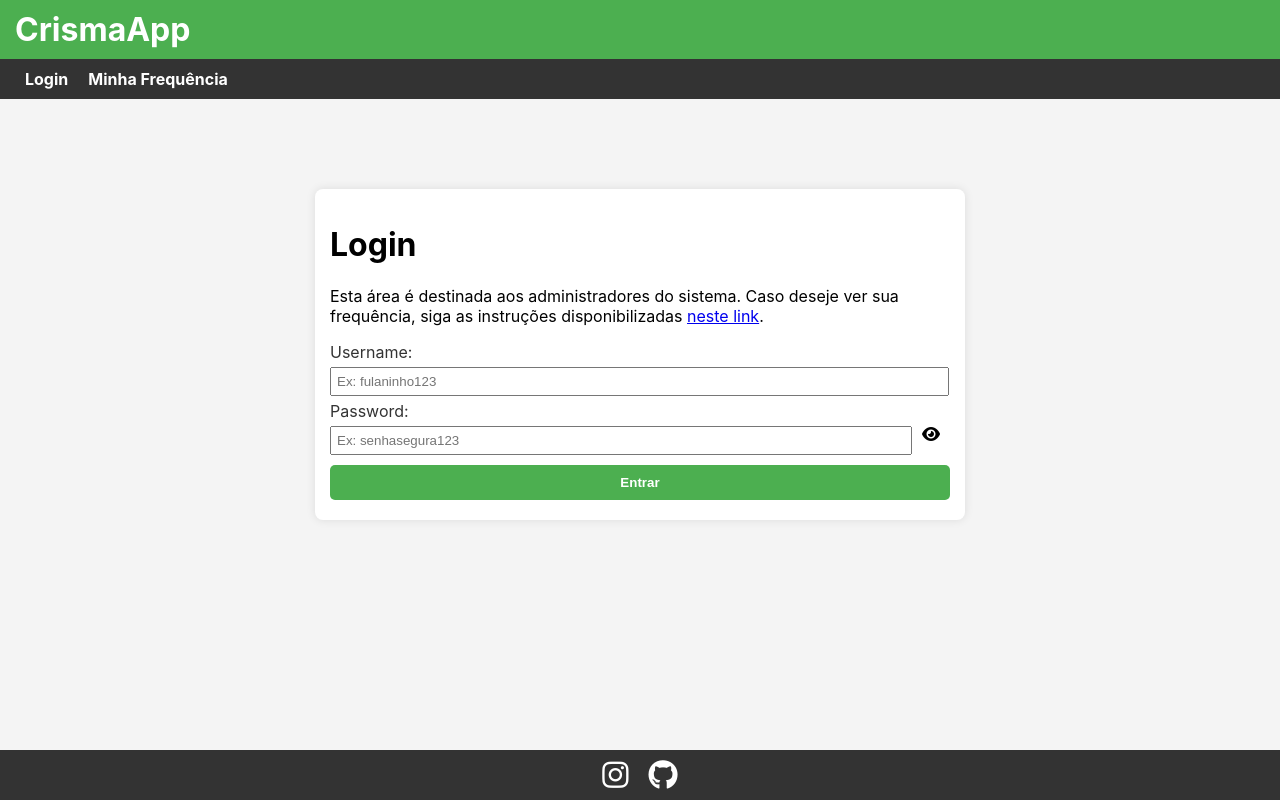
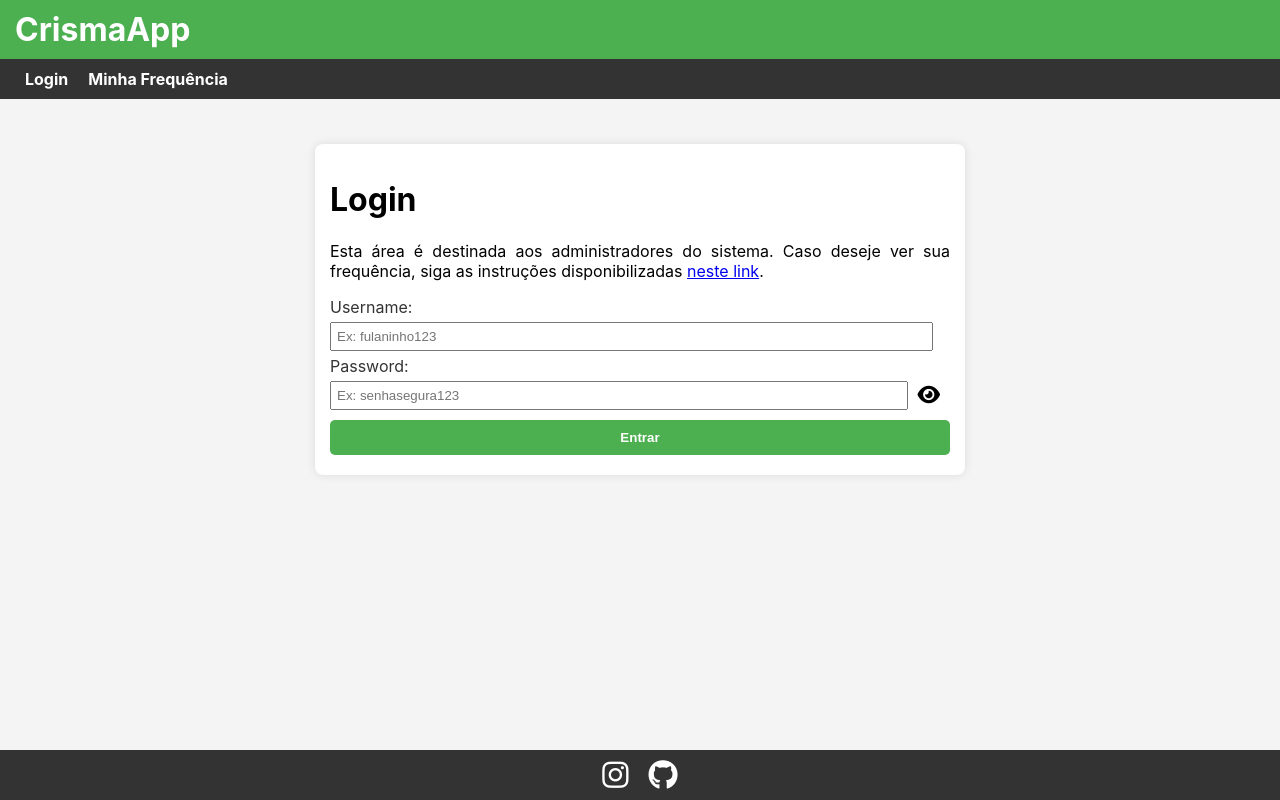
Before and after one commit to Felifelps/CrismaApp, a React (Create React App) app in the folder frontend/: page /login in a window 1280 px wide. Built offline with nearby package versions, Linux system fonts and the light colour scheme.

Commit message:
Some additions

```diff
--- a/frontend/src/assets/styles/Form.css
+++ b/frontend/src/assets/styles/Form.css
@@ -4,6 +4,10 @@ form {
 
 label {
     color: #333;
+}
+
+form p {
+    text-align: justify;
 }
 
 .button, input {
@@ -50,16 +54,18 @@ label {
     align-items: center;
 }
 
+form input {
+    width: 95%;
+}
+
 .input-group {
     display: flex;
-}
-
-.input-group input {
-    width: 95%;
 }
 
 .input-group span {
     margin: 5px 10px;
     cursor: pointer;
-    vertical-align: middle;
+    font-size: 20px;
+    align-content: center;
+    align-items: center;
 }
--- a/frontend/src/assets/styles/Main.css
+++ b/frontend/src/assets/styles/Main.css
@@ -4,6 +4,7 @@ main {
     justify-items: center;
     vertical-align: middle;
     margin: 45px auto;
+    margin-top: 0px;
     max-width: 650px;
     padding: 45px;
 }
--- a/frontend/src/pages/Home.tsx
+++ b/frontend/src/pages/Home.tsx
@@ -14,7 +14,7 @@ import Loading from "../components/Loading";
 
 import { getFlashMessage } from "../utils/getFlashMessages";
 import { getFrequencyByName } from "../services/getFrequencyByName";
-import { getFreq } from "../utils/localStorage";
+import { getFreq, removeFreq } from "../utils/localStorage";
 
 export default function Home() {
     const token = useToken().token;
@@ -24,17 +24,27 @@ export default function Home() {
     const [encontroTable, setEncontroTable] = useState<any[]>([]);
     //const [domingoTable, setDomingoTable] = useState([]);
 
+    function frequencyIcon(value: any) {
+        return <i className={'fa' + (value ? 's' : 'r') + ' fa-circle'}></i>
+    }
+
     function mountFrequencyTable() {
-        const data: any[] = [];
-        const localData = getFreq();
+        const dataEncontros: any[] = [];
+        let localData: any = getFreq();
         if (!localData) {
             return setEncontroTable([]);
         }
+        localData = JSON.parse(localData);
 
-
-
-        for (let encontro of Object.values(localData)) {
-
+        for (let encontro of localData['frequenciaencontro']) {
+            dataEncontros.push(
+                <tr>
+                    <td> {encontro.tema} </td>
+                    <td> {frequencyIcon(encontro.missed)} </td>
+                    <td> {frequencyIcon(encontro.justified)} </td>
+                    <td> {frequencyIcon(!encontro.missed && !encontro.justified)} </td>
+                </tr>
+            )
         }
 
         setEncontroTable([
@@ -49,7 +59,7 @@ export default function Home() {
                     </tr>
                 </thead>
                 <tbody>
-                    {data}
+                    {dataEncontros}
                 </tbody>
             </table>
         ]);
@@ -63,6 +73,7 @@ export default function Home() {
         setIsLoading(true);
         getFrequencyByName(name, () => {
             mountFrequencyTable();
+            removeFreq();
             setIsLoading(false);
             setFlashMessage(getFlashMessage());
         })
@@ -74,12 +85,14 @@ export default function Home() {
             {token ? <Navigate to='/crismandos' replace/> : <></>}
             <form onSubmit={handleSubmit} action='/'>
                 <h1> Minha frequência </h1>
-                <Loading active={isLoading} />
+
                 <FlashMessage />
+
                 <p>
                     Para ver sua frequência, digite seu nome completo no campo abaixo
                     (não esqueça os acentos).
                 </p>
+
                 <label>Nome: </label>
                 <input
                     type="text"
@@ -98,7 +111,9 @@ export default function Home() {
                 />
             </form>
 
-            {encontroTable}
+            {!isLoading ? encontroTable : null}
+
+            <Loading active={isLoading} />
 
         </Page>
     )
--- a/frontend/src/pages/UpdateCrismando.tsx
+++ b/frontend/src/pages/UpdateCrismando.tsx
@@ -1,6 +1,6 @@
 import UpdateObjectPage from "./UpdateObjectPage";
 
-import { getEncontros, getDomingos, getCrismandos } from "../utils/localStorage";
+import { getEncontros, getDomingos, getCrismandos, removeEncontros, removeDomingos } from "../utils/localStorage";
 import { getCrismandosData } from "../services/getData";
 import { updateCrismando } from "../services/updateObject";
 import { formatISODate } from "../utils/format";
@@ -32,6 +32,7 @@ export default function UpdateCrismando() {
             updateObjectFreqFunction={updateCrismandoFrequency}
             deleteObjectFunction={deleteCrismando}
             sortingFunction={sortByDateStringsAsc}
+            removeAsideDataFunction={() => removeEncontros() === removeDomingos()}
             freqDataOptions={{
                 "frequenciaencontro": {
                     listName: "Encontros",
--- a/frontend/src/pages/UpdateDomingo.tsx
+++ b/frontend/src/pages/UpdateDomingo.tsx
@@ -8,6 +8,7 @@ import { getDomingoFrequency } from "../services/getFrequency";
 import { updateDomingoFrequency } from "../services/updateFrequency";
 import { deleteDomingo } from "../services/deleteObject";
 import { sortByDateStringsAsc } from "../utils/sort";
+import { removeCrismandos } from "../utils/localStorage";
 
 
 export default function UpdateDomingo() {
@@ -30,6 +31,7 @@ export default function UpdateDomingo() {
             updateObjectFreqFunction={updateDomingoFrequency}
             deleteObjectFunction={deleteDomingo}
             sortingFunction={sortByDateStringsAsc}
+            removeAsideDataFunction={removeCrismandos}
             freqDataOptions={{
                 "frequenciadomingo": {
                     listName: "Crismandos",
--- a/frontend/src/pages/UpdateEncontro.tsx
+++ b/frontend/src/pages/UpdateEncontro.tsx
@@ -1,6 +1,6 @@
 import UpdateObjectPage from "./UpdateObjectPage";
 
-import { getCrismandos, getEncontros } from "../utils/localStorage";
+import { getCrismandos, getEncontros, removeCrismandos } from "../utils/localStorage";
 import { getEncontrosData } from "../services/getData";
 import { updateEncontro } from "../services/updateObject";
 import { formatISODate } from "../utils/format";
@@ -29,6 +29,7 @@ export default function UpdateEncontro() {
             updateObjectFreqFunction={updateEncontroFrequency}
             deleteObjectFunction={deleteEncontro}
             sortingFunction={sortByDateStringsAsc}
+            removeAsideDataFunction={removeCrismandos}
             freqDataOptions={{
                 "frequenciaencontro": {
                     listName: "Crismandos",
--- a/frontend/src/pages/UpdateObjectPage.tsx
+++ b/frontend/src/pages/UpdateObjectPage.tsx
@@ -60,6 +60,8 @@ export default function UpdateObjectPage(props: any) {
     }
 
     function redirectAndReload () {
+        props.removeAsideDataFunction();
+        ensureAllDataIsLocal(token, () => null);
         setIsLoading(false);
         setIsDeleting(false);
         setFlashMessage(getFlashMessage());
--- a/frontend/src/services/deleteObject.ts
+++ b/frontend/src/services/deleteObject.ts
@@ -25,7 +25,11 @@ function deleteObject(
                 objectId,
                 getDataFunc,
                 setDataFunc
-            )
+            ),
+            {
+                '200': 'Deletado com sucesso!:1',
+                '404': 'Erro:0'
+            }
         );
     });
 }
```
